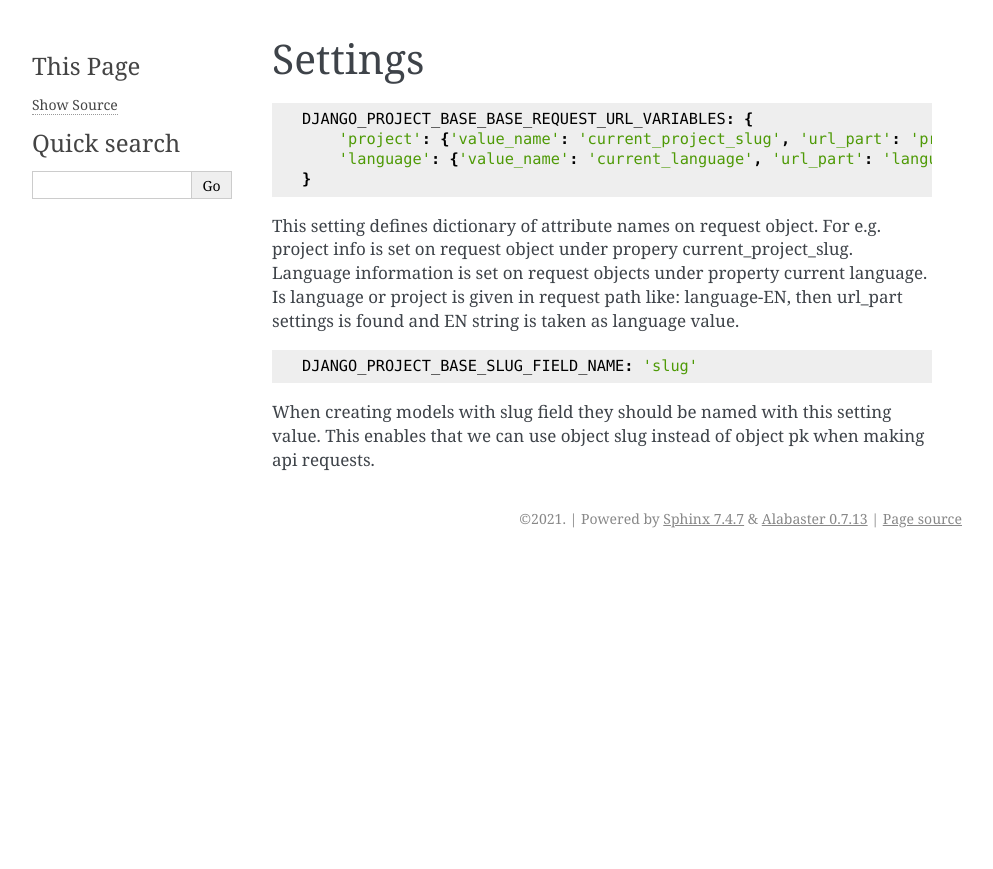
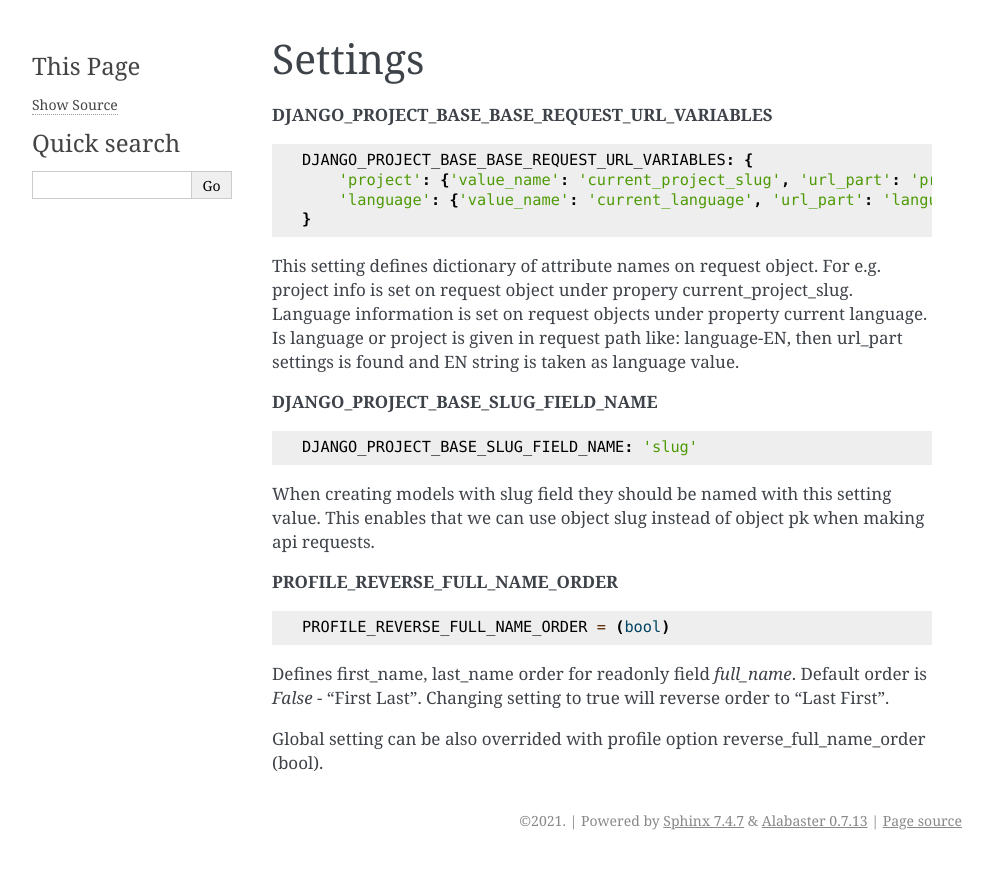
Before and after one commit to velis74/django-project-base, a Sphinx documentation site: the page built from docs/source/settings.rst, in a window 1280 px wide. Shown: the top 869 px of the page, without its empty margins (148-1141 px from the left). Built offline with Sphinx 7.4.7, drawn with Linux system fonts in a browser that asks for light colours.

Commit message:
Updated PDF documentation

```diff
--- a/docs/source/settings.rst
+++ b/docs/source/settings.rst
@@ -1,5 +1,7 @@
 Settings
 ========
+
+**DJANGO_PROJECT_BASE_BASE_REQUEST_URL_VARIABLES**
 
 .. code-block:: python
 
@@ -13,9 +15,22 @@ This setting defines dictionary of attribute names on request object. For e.g. p
 propery current_project_slug. Language information is set on request objects under property current language. Is language
 or project is given in request path like: language-EN, then url_part settings is found and EN string is taken as language value.
 
+**DJANGO_PROJECT_BASE_SLUG_FIELD_NAME**
+
 .. code-block:: python
 
     DJANGO_PROJECT_BASE_SLUG_FIELD_NAME: 'slug'
 
 When creating models with slug field they should be named with this setting value. This enables that we can use object slug instead of
 object pk when making api requests.
+
+**PROFILE_REVERSE_FULL_NAME_ORDER**
+
+.. code-block:: python
+
+  PROFILE_REVERSE_FULL_NAME_ORDER = (bool)
+
+Defines first_name, last_name order for readonly field *full_name*. Default order is *False* - "First Last". Changing
+setting to true will reverse order to "Last First".
+
+Global setting can be also overrided with profile option reverse_full_name_order (bool).
```
Also changed, not shown: docs/source/installation.rst (+0 -11 lines), 1 other file.
